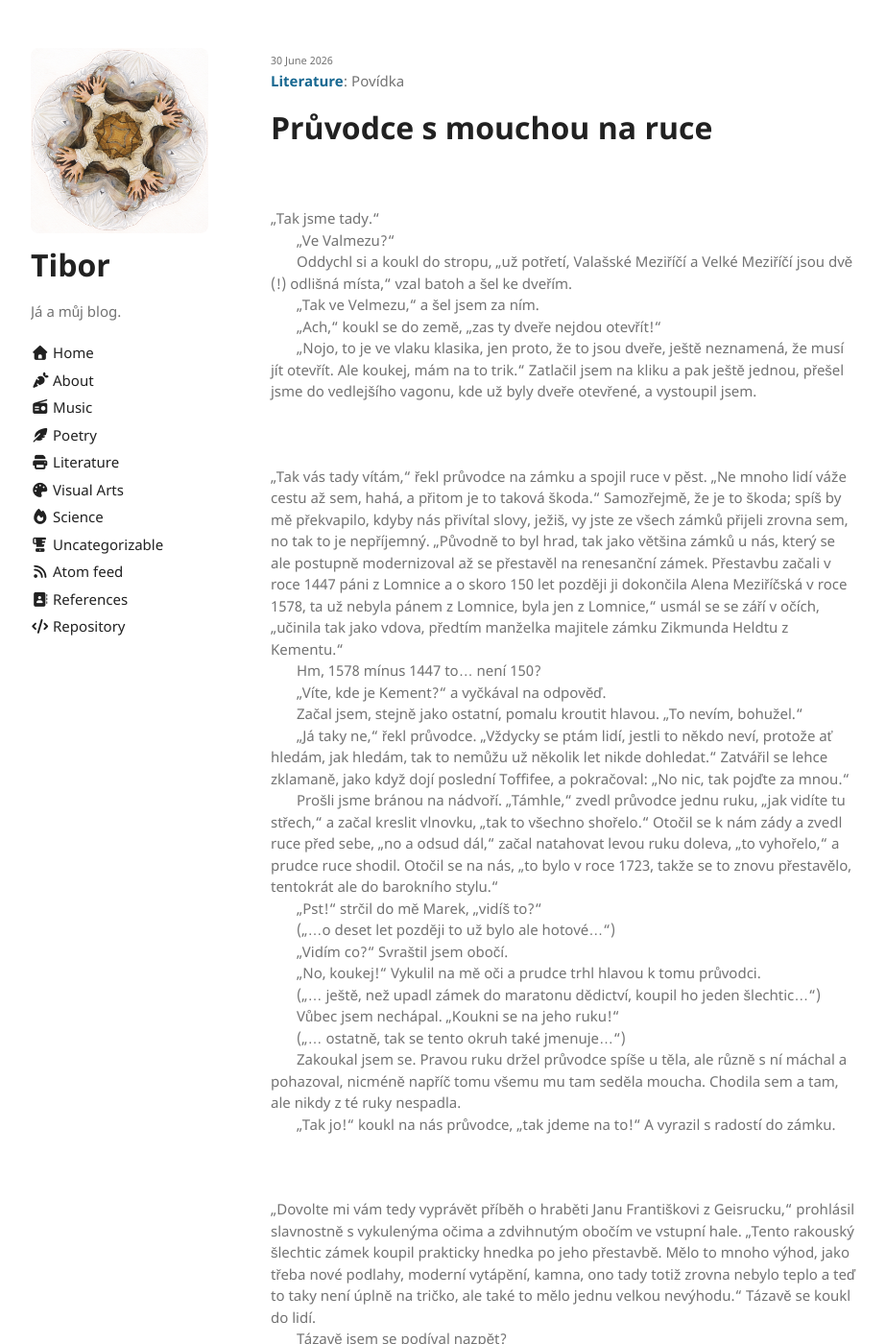
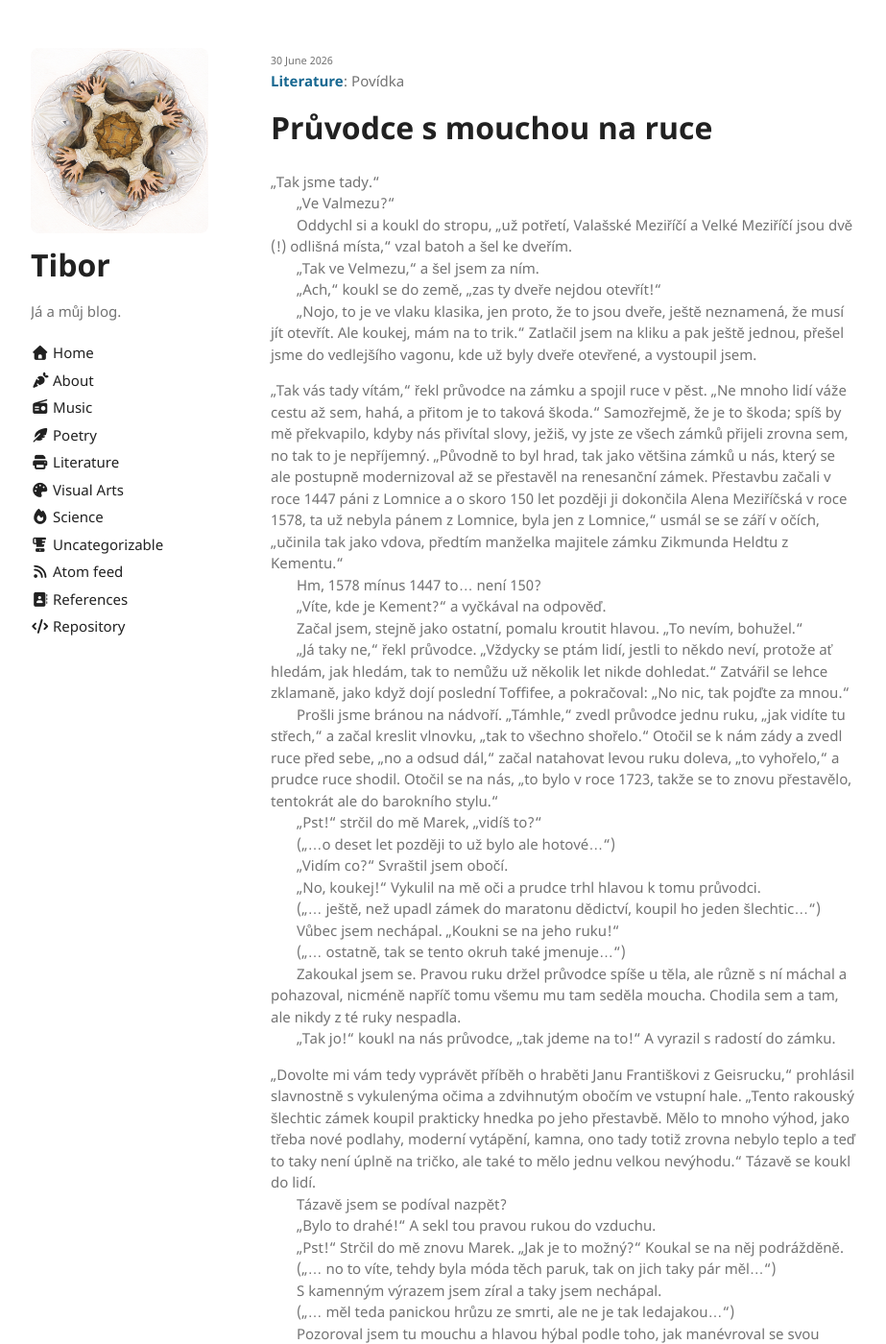
Before and after one commit to thefallofjohannm/thefallofjohannm.github.io, a Jekyll site: the page built from _posts/literature/2026-06-30-pruvodce-s-mouchou-na-ruce.md, in a window 1280 px wide and 1400 px high. Shown: the whole window at 96% size, without its empty margins (178-1101 px from the left). Built offline with Jekyll 4.4.1, drawn with Linux system fonts in a browser that asks for light colours.

Commit message:
now it should work properly, no huge spaces in between i hope

```diff
--- a/_layouts/post_prose.html
+++ b/_layouts/post_prose.html
@@ -28,7 +28,7 @@ layout: default
   .proza-text hr {
     border: none;
     height: 0;
-    margin: 2.2em 0; /* Velikost prázdné mezery mezi scénami */
+    margin: 0.5em 0; /* Velikost prázdné mezery mezi scénami */
   }
 </style>
 
```
